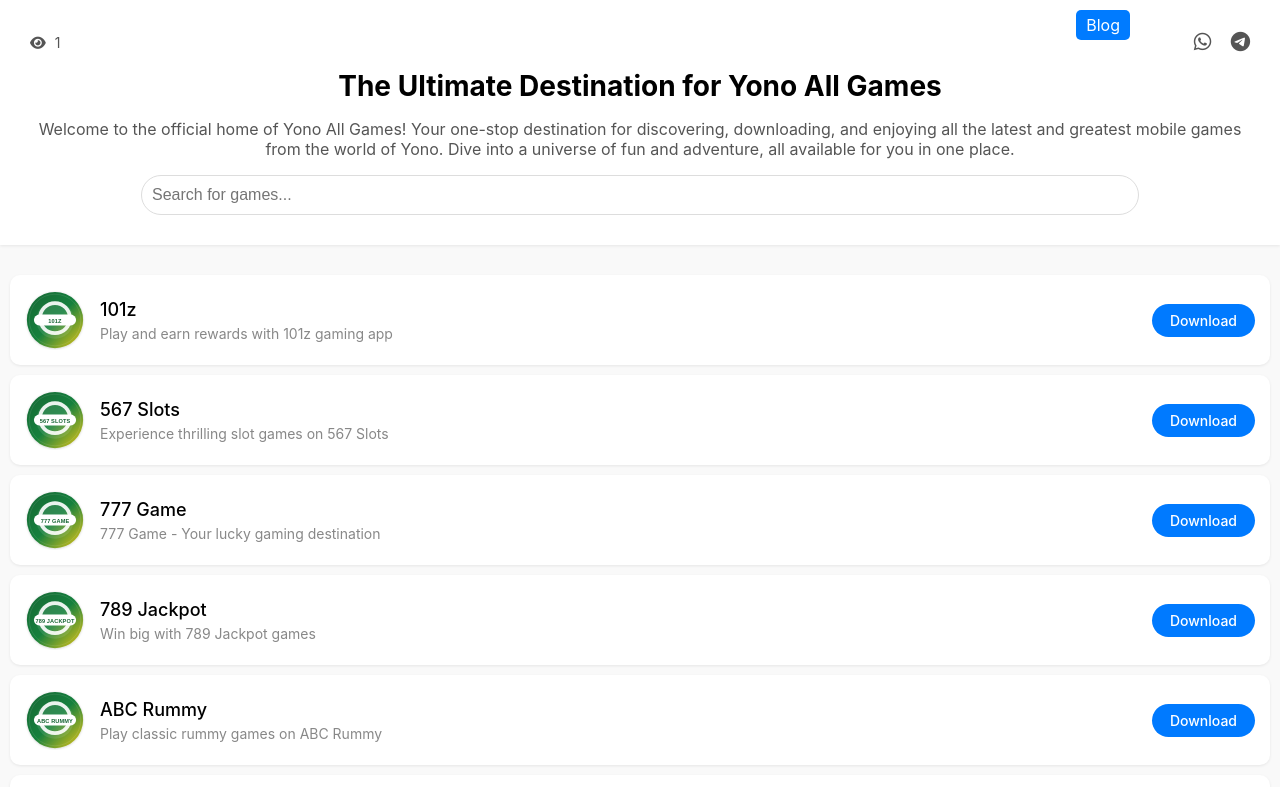
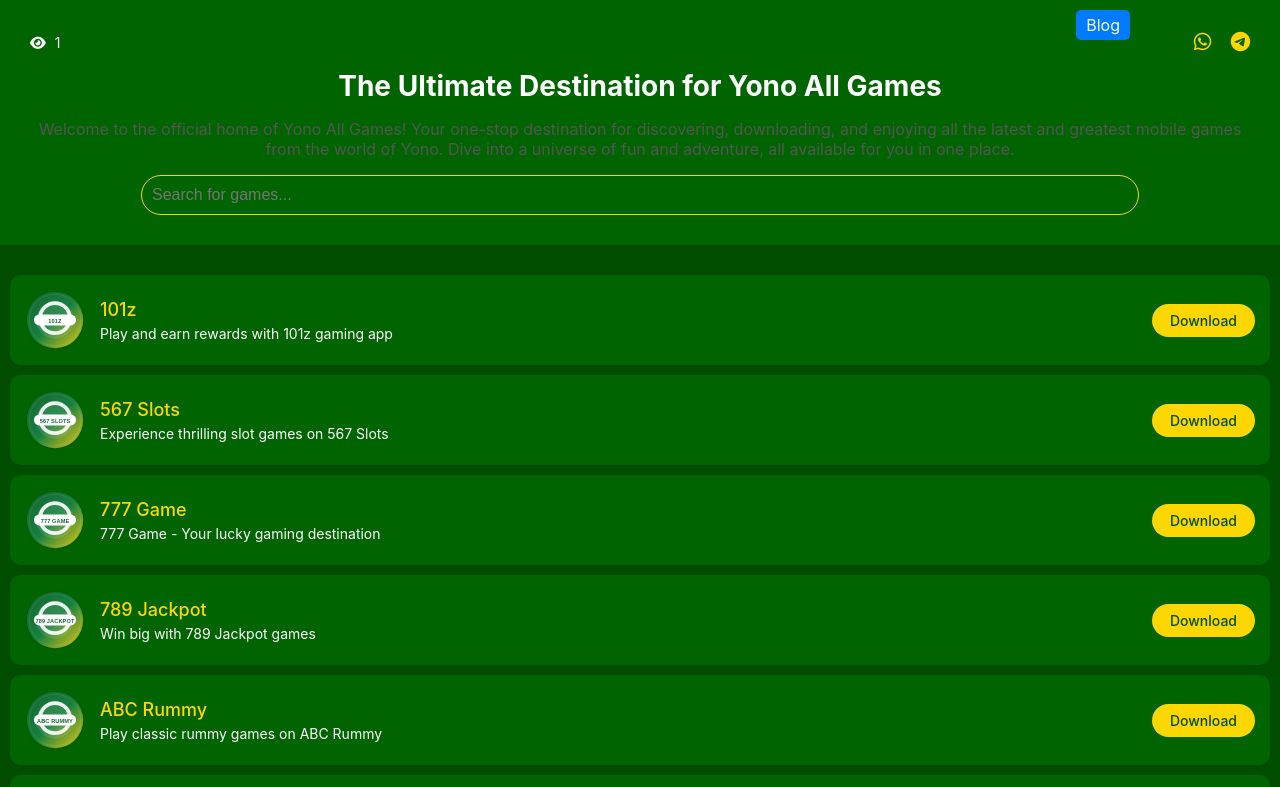
Before and after one commit to yono-all-games/yono-all-games.github.io, a plain HTML site: page index.html in a window 1280 px wide. Shown: the top 787 px of the page. Drawn offline with Linux system fonts and the light colour scheme.

Commit message:
feat: implement new dark green theme

```diff
--- a/styles.css
+++ b/styles.css
@@ -2,7 +2,8 @@
 body {
     font-family: -apple-system, BlinkMacSystemFont, "Segoe UI", Roboto, Helvetica, Arial, sans-serif;
     margin: 0;
-    background-color: #f9f9f9;
+    background-color: #004d00;
+    color: white;
 }
 
 .container {
@@ -10,7 +11,7 @@ body {
 }
 
 .header {
-    background-color: white;
+    background-color: #006400;
     padding: 20px;
     box-shadow: 0 1px 3px rgba(0, 0, 0, 0.08);
 }
@@ -24,7 +25,7 @@ body {
 
 .visitor-counter {
     font-size: 14px;
-    color: #555;
+    color: white;
 }
 
 .visitor-counter .fa-eye {
@@ -33,13 +34,13 @@ body {
 
 .social-share a {
     font-size: 20px;
-    color: #555;
+    color: #ffd700;
     margin-left: 15px;
     transition: color 0.2s ease;
 }
 
 .social-share a:hover {
-    color: #007aff;
+    color: #ffc700;
 }
 
 .header h1 {
@@ -47,6 +48,7 @@ body {
     font-size: 28px;
     font-weight: 700;
     margin: 0;
+    color: white;
 }
 
 .search-container {
@@ -58,8 +60,10 @@ body {
     width: 80%;
     padding: 10px;
     border-radius: 20px;
-    border: 1px solid #ddd;
+    border: 1px solid #ffd700;
+    background-color: #006400;
     font-size: 16px;
+    color: white;
 }
 
 .app-list {
@@ -70,7 +74,7 @@ body {
 }
 
 .app-card {
-    background-color: white;
+    background-color: #006400;
     border-radius: 10px;
     box-shadow: 0 1px 3px rgba(0, 0, 0, 0.08);
     display: flex;
@@ -93,18 +97,19 @@ body {
     margin: 0;
     font-size: 18px;
     font-weight: 500;
+    color: #ffd700;
 }
 
 .app-info p {
-    color: #888;
+    color: white;
     margin: 5px 0 0;
     font-size: 14px;
 }
 
 .download-button {
     display: inline-block;
-    background-color: #007aff;
-    color: white;
+    background-color: #ffd700;
+    color: #004d00;
     padding: 8px 18px;
     text-decoration: none;
     border-radius: 20px;
@@ -114,5 +119,6 @@ body {
 }
 
 .download-button:hover {
-    background-color: #0056b3;
+    background-color: #004d00;
+    color: #ffd700;
 }
```
